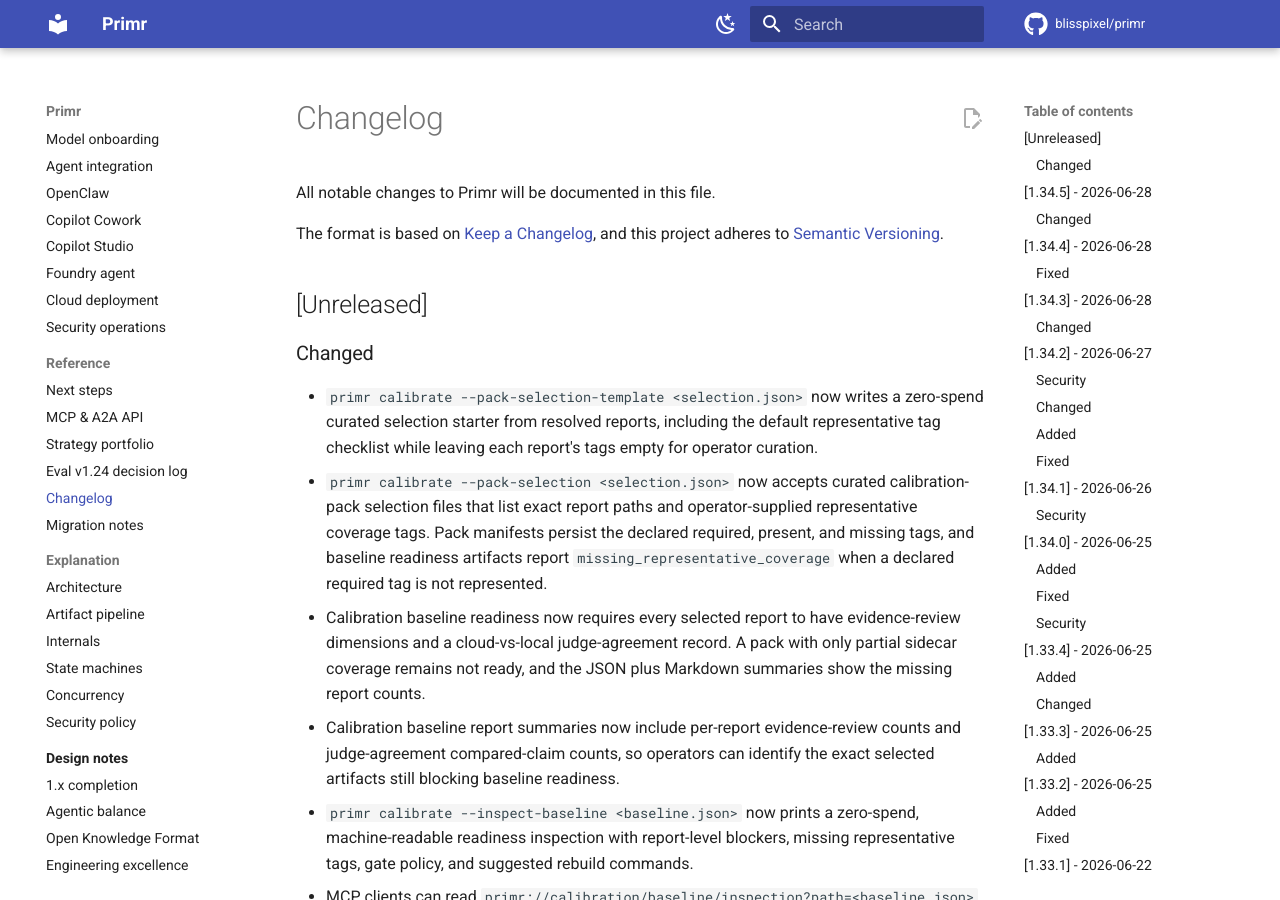
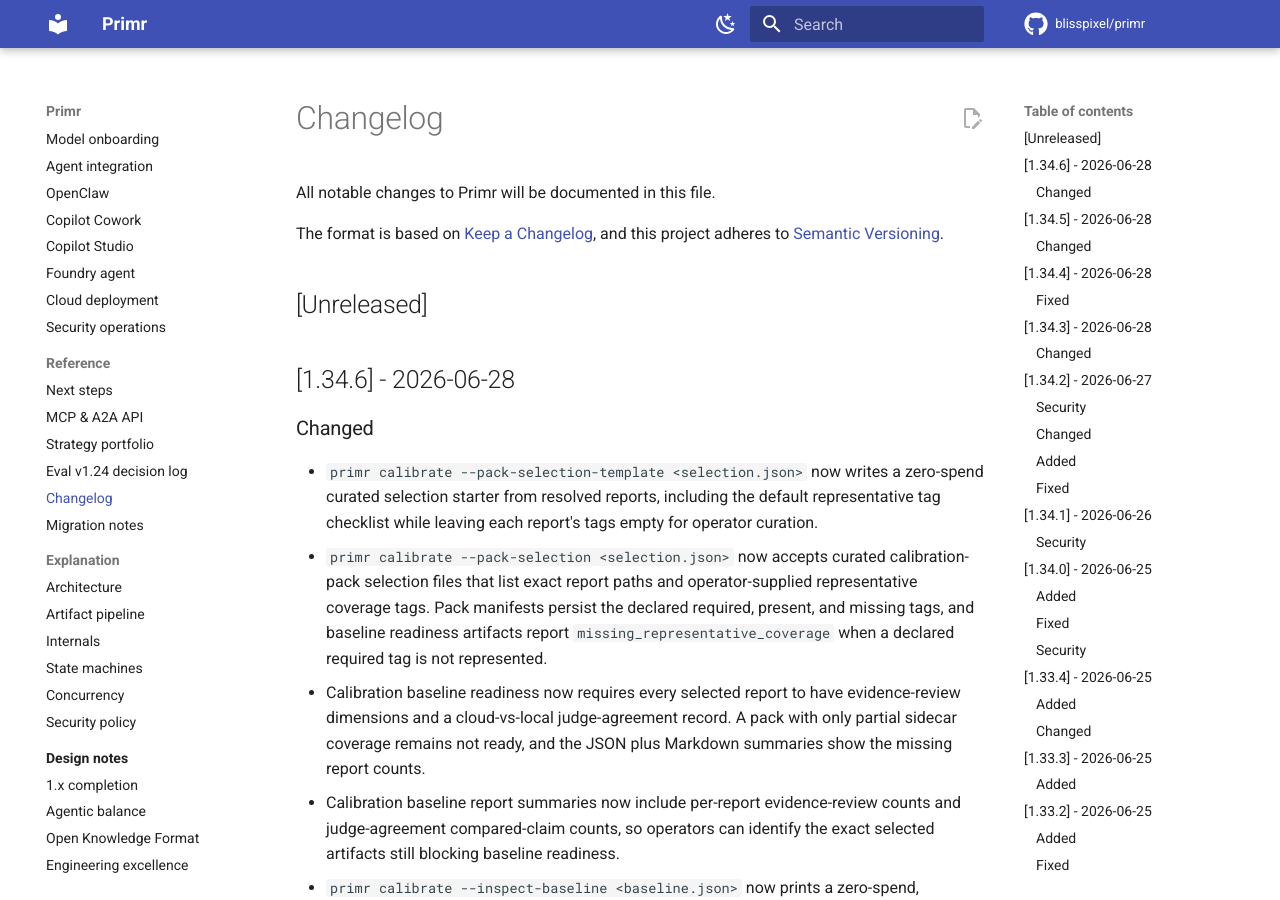
Before and after one commit to blisspixel/primr, an MkDocs documentation site: the page built from docs/CHANGELOG.md, in a window 1280 px wide and 900 px high. Built offline with MkDocs 1.6.1 and Material for MkDocs 9.7.7, drawn with Linux system fonts in a browser that asks for light colours; comment, search, counter and statistics services are not loaded.

Commit message:
Prepare 1.34.6 release

```diff
--- a/docs/CHANGELOG.md
+++ b/docs/CHANGELOG.md
@@ -6,6 +6,8 @@ The format is based on [Keep a Changelog](https://keepachangelog.com/en/1.0.0/),
 and this project adheres to [Semantic Versioning](https://semver.org/spec/v2.0.0.html).
 
 ## [Unreleased]
+
+## [1.34.6] - 2026-06-28
 
 ### Changed
 
--- a/pyproject.toml
+++ b/pyproject.toml
@@ -4,7 +4,7 @@ build-backend = "setuptools.build_meta"
 
 [project]
 name = "primr"
-version = "1.34.5"
+version = "1.34.6"
 description = "Turn any company or organization URL into a strategic intelligence brief. Adaptive scraping + AI-powered research and synthesis."
 readme = "README.md"
 license = "Apache-2.0"
--- a/src/primr/__init__.py
+++ b/src/primr/__init__.py
@@ -9,7 +9,7 @@ This package provides tools for automated company research including:
 - REST API for research requests (optional, requires fastapi)
 """
 
-__version__ = "1.34.5"
+__version__ = "1.34.6"
 __author__ = "Nick Seal"
 
 # Subpackages are available via direct import:
```
Also changed, not shown: ROADMAP.md (+1 -1 lines), 2 other files.
